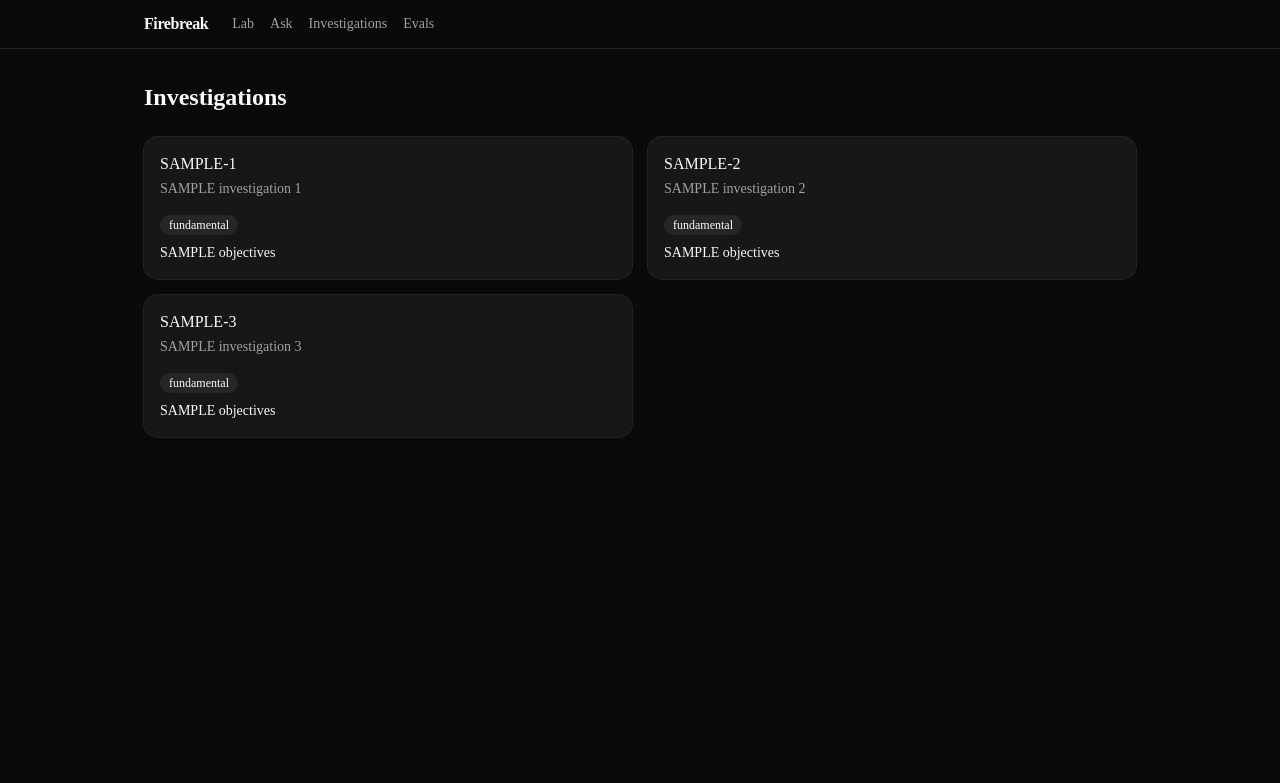
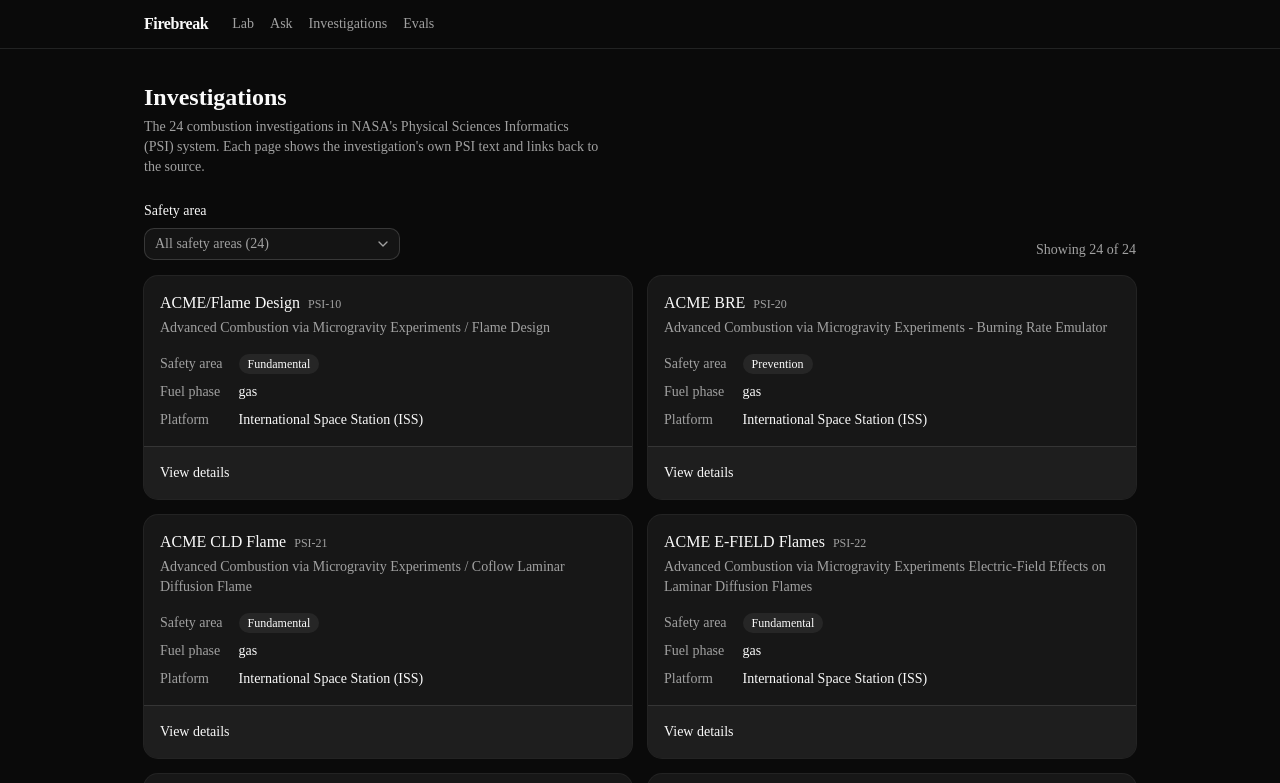
Before and after one commit to Mahoozi/NASA-2026, a Next.js app: page /investigations in a window 1280 px wide. Shown: the top 783 px of the page. Built offline with nearby package versions, Linux system fonts and the light colour scheme.

Commit message:
Build investigations list

```diff
--- /dev/null
+++ b/app/investigations/data.ts
@@ -0,0 +1,11 @@
+// Person B — data for /investigations pages (server components only).
+import corpusJson from "@/data/corpus.json";
+import investigationsJson from "@/data/investigations.json";
+import type { CorpusDoc, Investigation } from "@/lib/schema";
+
+export const investigations = investigationsJson as Investigation[];
+const corpus = corpusJson as CorpusDoc[];
+
+export const getInvestigation = (id: string) => investigations.find((i) => i.id === id);
+
+export const docsFor = (id: string) => corpus.filter((d) => d.investigationId === id);
--- /dev/null
+++ b/app/investigations/investigation-list.tsx
@@ -0,0 +1,119 @@
+"use client";
+// Person B — investigation cards with a safety-area filter.
+import Link from "next/link";
+import { useState } from "react";
+import type { Investigation, SafetyArea } from "@/lib/schema";
+import { Badge } from "@/components/ui/badge";
+import {
+  Card,
+  CardAction,
+  CardContent,
+  CardDescription,
+  CardFooter,
+  CardHeader,
+  CardTitle,
+} from "@/components/ui/card";
+import { Field, FieldLabel } from "@/components/ui/field";
+import {
+  Select,
+  SelectContent,
+  SelectGroup,
+  SelectItem,
+  SelectTrigger,
+  SelectValue,
+} from "@/components/ui/select";
+import { SAFETY_AREAS, fuelPhaseText, labHref, safetyLabel, shortName } from "./labels";
+
+export function InvestigationList({ investigations }: { investigations: Investigation[] }) {
+  const [area, setArea] = useState<SafetyArea | null>(null);
+  const shown = area ? investigations.filter((i) => i.safetyArea.includes(area)) : investigations;
+  const count = (a: SafetyArea) => investigations.filter((i) => i.safetyArea.includes(a)).length;
+  const items = [
+    { label: `All safety areas (${investigations.length})`, value: null as SafetyArea | null },
+    ...SAFETY_AREAS.map((a) => ({ label: `${a.label} (${count(a.value)})`, value: a.value })),
+  ];
+
+  return (
+    <div className="flex flex-col gap-4">
+      <div className="flex flex-wrap items-end justify-between gap-3">
+        <Field className="w-full sm:w-64">
+          <FieldLabel htmlFor="safety-area">Safety area</FieldLabel>
+          <Select items={items} value={area} onValueChange={(v) => setArea(v as SafetyArea | null)}>
+            <SelectTrigger id="safety-area" className="w-full">
+              <SelectValue />
+            </SelectTrigger>
+            <SelectContent>
+              <SelectGroup>
+                {items.map((item) => (
+                  <SelectItem key={item.value ?? "all"} value={item.value}>
+                    {item.label}
+                  </SelectItem>
+                ))}
+              </SelectGroup>
+            </SelectContent>
+          </Select>
+        </Field>
+        <p className="text-sm text-muted-foreground" aria-live="polite">
+          Showing {shown.length} of {investigations.length}
+        </p>
+      </div>
+
+      <ul className="grid gap-4 sm:grid-cols-2">
+        {shown.map((inv) => (
+          <li key={inv.id} className="flex">
+            <InvestigationCard inv={inv} />
+          </li>
+        ))}
+      </ul>
+    </div>
+  );
+}
+
+function InvestigationCard({ inv }: { inv: Investigation }) {
+  return (
+    <Card className="w-full">
+      <CardHeader>
+        <CardTitle className="flex flex-wrap items-baseline gap-x-2">
+          <Link href={`/investigations/${inv.id}`} className="underline-offset-4 hover:underline">
+            {shortName(inv)}
+          </Link>
+          {inv.acronym && <span className="text-xs font-normal text-muted-foreground">{inv.id}</span>}
+        </CardTitle>
+        <CardDescription>{inv.name}</CardDescription>
+        {inv.hasRunData && (
+          <CardAction>
+            <Badge>Has run data</Badge>
+          </CardAction>
+        )}
+      </CardHeader>
+      <CardContent className="flex-1">
+        <dl className="grid grid-cols-[auto_1fr] items-baseline gap-x-4 gap-y-2">
+          <dt className="text-muted-foreground">Safety area</dt>
+          <dd className="flex flex-wrap gap-1">
+            {inv.safetyArea.map((s) => (
+              <Badge key={s} variant="secondary">
+                {safetyLabel(s)}
+              </Badge>
+            ))}
+          </dd>
+          <dt className="text-muted-foreground">Fuel phase</dt>
+          <dd className={inv.fuelPhase.length ? undefined : "text-muted-foreground italic"}>
+            {fuelPhaseText(inv)}
+          </dd>
+          <dt className="text-muted-foreground">Platform</dt>
+          <dd>{inv.platform || <span className="text-muted-foreground italic">not stated</span>}</dd>
+        </dl>
+      </CardContent>
+      <CardFooter className="gap-4">
+        <Link href={`/investigations/${inv.id}`} className="font-medium underline-offset-4 hover:underline">
+          View details
+        </Link>
+        {inv.hasRunData && (
+          <Link href={labHref(inv.id)} className="font-medium underline-offset-4 hover:underline">
+            Open in Lab
+          </Link>
+        )}
+      </CardFooter>
+    </Card>
+  );
+}
--- /dev/null
+++ b/app/investigations/labels.ts
@@ -0,0 +1,20 @@
+// Person B — display helpers for /investigations (client-safe, no data imports).
+import type { Investigation, SafetyArea } from "@/lib/schema";
+
+export const SAFETY_AREAS: { value: SafetyArea; label: string }[] = [
+  { value: "prevention", label: "Prevention" },
+  { value: "detection", label: "Detection" },
+  { value: "suppression", label: "Suppression" },
+  { value: "fundamental", label: "Fundamental" },
+];
+
+export const safetyLabel = (s: SafetyArea) =>
+  SAFETY_AREAS.find((a) => a.value === s)?.label ?? s;
+
+/** Acronym, or the PSI id for the ground studies that have none. */
+export const shortName = (inv: Investigation) => inv.acronym || inv.id;
+
+export const fuelPhaseText = (inv: Investigation) =>
+  inv.fuelPhase.length ? inv.fuelPhase.join(", ") : "not stated";
+
+export const labHref = (id: string) => `/lab?investigation=${encodeURIComponent(id)}`;
--- a/app/investigations/page.tsx
+++ b/app/investigations/page.tsx
@@ -1,39 +1,19 @@
-// Person B will build this page.
-import investigations from "@/data/investigations.sample.json";
-import type { Investigation } from "@/lib/schema";
-import { Badge } from "@/components/ui/badge";
-import {
-  Card,
-  CardContent,
-  CardDescription,
-  CardHeader,
-  CardTitle,
-} from "@/components/ui/card";
-
-const sampleInvestigations = investigations as Investigation[];
+// Person B
+import { InvestigationList } from "./investigation-list";
+import { investigations } from "./data";
 
 export default function InvestigationsPage() {
   return (
-    <div className="space-y-6">
-      <h1 className="text-2xl font-semibold">Investigations</h1>
-      <div className="grid gap-4 sm:grid-cols-2">
-        {sampleInvestigations.map((inv) => (
-          <Card key={inv.id}>
-            <CardHeader>
-              <CardTitle>{inv.acronym}</CardTitle>
-              <CardDescription>{inv.name}</CardDescription>
-            </CardHeader>
-            <CardContent className="space-y-2 text-sm">
-              <div className="flex flex-wrap gap-1">
-                {inv.safetyArea.map((s) => (
-                  <Badge key={s} variant="secondary">{s}</Badge>
-                ))}
-              </div>
-              <p>{inv.objectives}</p>
-            </CardContent>
-          </Card>
-        ))}
+    <div className="flex flex-col gap-6">
+      <div className="flex flex-col gap-1">
+        <h1 className="text-2xl font-semibold">Investigations</h1>
+        <p className="max-w-prose text-sm text-muted-foreground">
+          The {investigations.length} combustion investigations in NASA&apos;s Physical Sciences
+          Informatics (PSI) system. Each page shows the investigation&apos;s own PSI text and links
+          back to the source.
+        </p>
       </div>
+      <InvestigationList investigations={investigations} />
     </div>
   );
 }
```
